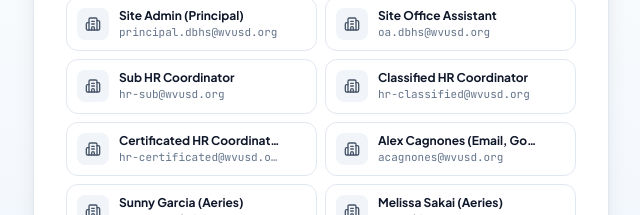
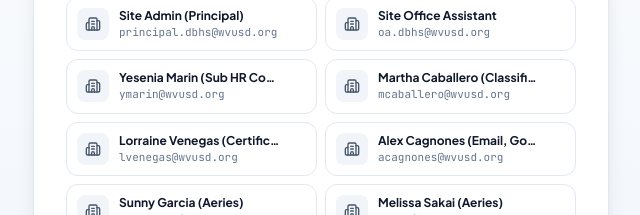
Before and after one commit to wvusd-tech/wvusd-new-employee, a React (Vite) app: page / in a window 1280 px wide. Shown: the part 579-794 px from the top of the page, without its empty margins (319-959 px from the left). Built offline with nearby package versions, Linux system fonts and the light colour scheme; no server answers.

Commit message:
Update dev test personas to real staff names: Yesenia (Sub HR), Martha (Classified HR), Lorraine (Certificated HR)

```diff
--- a/src/components/DevToolbar.jsx
+++ b/src/components/DevToolbar.jsx
@@ -206,12 +206,16 @@ export default function DevToolbar() {
             </span>
             {personas.map(p => {
               const isSelected = p.id === activePersonaId;
+              const subName = portalData.hrSpecialists?.sub?.name || 'Yesenia';
+              const classifiedName = portalData.hrSpecialists?.classified?.name || 'Martha';
+              const certificatedName = portalData.hrSpecialists?.certificated?.name || 'Lorraine';
+
               const shortLabel =
                 p.id === 'site_admin' ? 'Principal'
                 : p.id === 'site_oa' ? 'Secretary'
-                : p.id === 'hr_sub' ? 'Sub HR'
-                : p.id === 'hr_classified' ? 'Classified HR'
-                : p.id === 'hr_certificated' ? 'Certificated HR'
+                : p.id === 'hr_sub' ? `${subName} (Sub HR)`
+                : p.id === 'hr_classified' ? `${classifiedName} (Classified HR)`
+                : p.id === 'hr_certificated' ? `${certificatedName} (Certificated HR)`
                 : p.id === 'spec_acagnones' ? 'Alex C. (Email/Google)'
                 : p.id === 'spec_sunnygarcia' ? 'Sunny G. (Aeries)'
                 : p.id === 'spec_msakai' ? 'Melissa S. (Aeries)'
@@ -219,6 +223,12 @@ export default function DevToolbar() {
                 : p.id === 'spec_mlewin' ? 'Melody L. (CAASPP)'
                 : p.id === 'super_admin' ? 'Admin'
                 : p.name.split(' ')[0];
+
+              const tooltipTitle =
+                p.id === 'hr_sub' ? `Switch test persona to: ${subName} (Sub HR Coordinator - ${p.email})`
+                : p.id === 'hr_classified' ? `Switch test persona to: ${classifiedName} (Classified HR Coordinator - ${p.email})`
+                : p.id === 'hr_certificated' ? `Switch test persona to: ${certificatedName} (Certificated HR Coordinator - ${p.email})`
+                : `Switch test persona to: ${p.name} (${p.roleName})`;
 
               return (
                 <button
@@ -230,7 +240,7 @@ export default function DevToolbar() {
                       ? "bg-blue-600 text-white font-bold shadow-xs"
                       : "text-slate-400 hover:text-slate-200 hover:bg-slate-800"
                   }`}
-                  title={`Switch test persona to: ${p.name} (${p.roleName})`}
+                  title={tooltipTitle}
                 >
                   {shortLabel}
                 </button>
--- a/src/config.js
+++ b/src/config.js
@@ -87,25 +87,25 @@ export const DEV_PERSONAS = [
   },
   {
     id: "hr_sub",
-    name: "Sarah Chen (Sub HR Coordinator)",
-    email: "hr-sub@wvusd.org",
-    roleName: "Sub HR Coordinator",
+    name: "Yesenia Marin (Sub HR)",
+    email: "ymarin@wvusd.org",
+    roleName: "Yesenia Marin (Sub HR Coordinator)",
     site: "District Office",
     description: "Long-Term Sub onboarding queue"
   },
   {
     id: "hr_classified",
-    name: "Rachel Miller (Classified HR)",
-    email: "hr-classified@wvusd.org",
-    roleName: "Classified HR Coordinator",
+    name: "Martha Caballero (Classified HR)",
+    email: "mcaballero@wvusd.org",
+    roleName: "Martha Caballero (Classified HR Coordinator)",
     site: "District Office",
     description: "Classified employee onboarding queue"
   },
   {
     id: "hr_certificated",
-    name: "David Kim (Certificated HR)",
-    email: "hr-certificated@wvusd.org",
-    roleName: "Certificated HR Coordinator",
+    name: "Lorraine Venegas (Certificated HR)",
+    email: "lvenegas@wvusd.org",
+    roleName: "Lorraine Venegas (Certificated HR Coordinator)",
     site: "District Office",
     description: "Certificated employee onboarding queue"
   },
--- a/src/services/api.js
+++ b/src/services/api.js
@@ -125,11 +125,16 @@ const DEFAULT_SEED_DATA = {
     { siteName: "Ron Hockwalt Academies", principalEmails: ["principal.rha@wvusd.org"], officeEmails: ["oa.rha@wvusd.org"] },
     { siteName: "District Office", principalEmails: ["do-admin@wvusd.org"], officeEmails: ["do-secretary@wvusd.org"] }
   ],
-  hrSubEmails: ["hr-sub@wvusd.org", "hr@wvusd.org", "kwendland@wvusd.org"],
-  hrClassifiedEmails: ["hr-classified@wvusd.org", "hr@wvusd.org", "kwendland@wvusd.org"],
-  hrCertificatedEmails: ["hr-certificated@wvusd.org", "hr@wvusd.org", "kwendland@wvusd.org"],
-  hrEmails: ["hr-sub@wvusd.org", "hr-classified@wvusd.org", "hr-certificated@wvusd.org", "hr@wvusd.org", "kwendland@wvusd.org"],
-  superAdminEmails: ["admin@wvusd.org", "kwendland@wvusd.org"]
+  hrSubEmails: ["ymarin@wvusd.org", "kwendland@wvusd.org"],
+  hrClassifiedEmails: ["mcaballero@wvusd.org", "kwendland@wvusd.org"],
+  hrCertificatedEmails: ["lvenegas@wvusd.org", "kwendland@wvusd.org"],
+  hrEmails: ["ymarin@wvusd.org", "mcaballero@wvusd.org", "lvenegas@wvusd.org", "kwendland@wvusd.org"],
+  hrSpecialists: {
+    sub: { name: "Yesenia", emails: ["ymarin@wvusd.org"] },
+    classified: { name: "Martha", emails: ["mcaballero@wvusd.org"] },
+    certificated: { name: "Lorraine", emails: ["lvenegas@wvusd.org"] }
+  },
+  superAdminEmails: ["admin@wvusd.org", "kwendland@wvusd.org", "ngonzales@wvusd.org"]
 };
 
 /**
```
